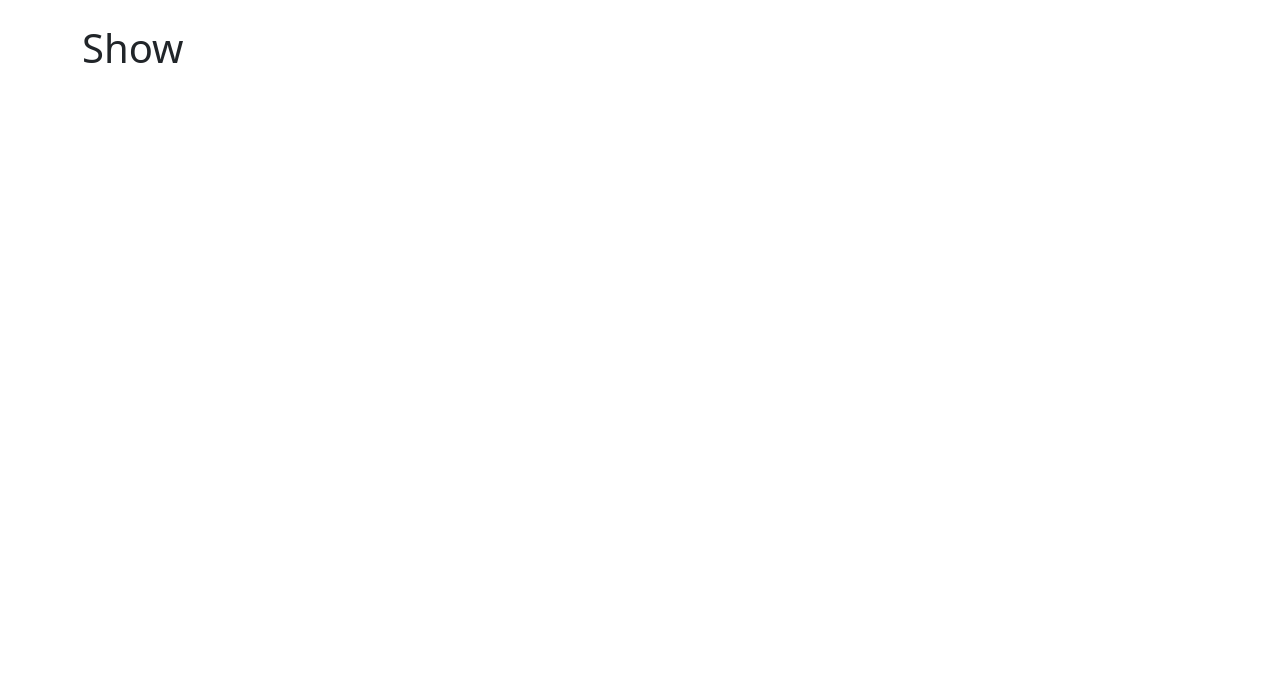
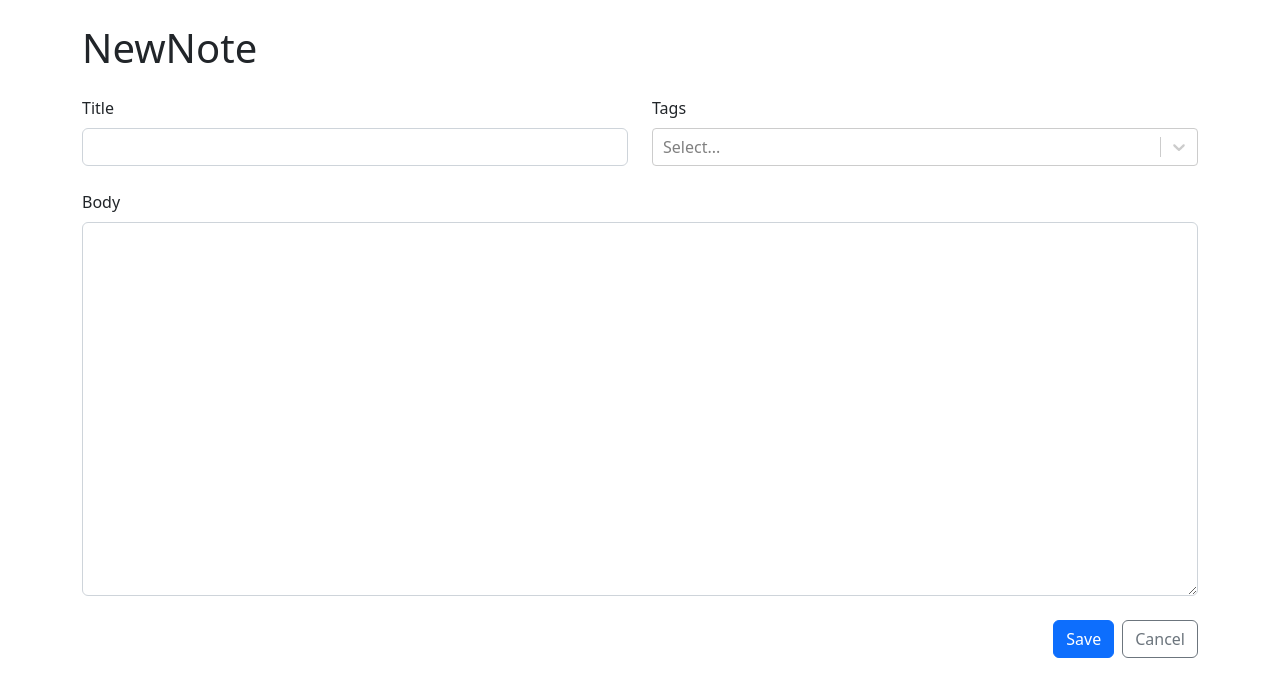
Before and after one commit to amator82/React-TypeScript-Notes, a React (Vite) app: page /new in a window 1280 px wide. Shown: the top 696 px of the page. Built offline with nearby package versions, Linux system fonts and the light colour scheme.

Commit message:
create component NewNote with NoteForm

```diff
--- a/package.json
+++ b/package.json
@@ -13,7 +13,8 @@
     "react": "^18.2.0",
     "react-bootstrap": "^2.7.2",
     "react-dom": "^18.2.0",
-    "react-router-dom": "^6.9.0"
+    "react-router-dom": "^6.9.0",
+    "react-select": "^5.7.0"
   },
   "devDependencies": {
     "@types/react": "^18.0.27",
--- a/src/App.tsx
+++ b/src/App.tsx
@@ -1,14 +1,17 @@
 import React, { useState } from 'react'
 import { Routes, Route, Navigate } from 'react-router-dom'
 
-import './App.css'
+import NewNote from './pages/NewNote'
+import Home from './pages/Home'
+
 import { Container } from 'react-bootstrap'
 
 function App() {
     return (
         <Container className='my-4'>
             <Routes>
-                <Route path='/' element={'dd'} />
+                <Route path='/' element={<Home />} />
+                <Route path='/new' element={<NewNote />} />
                 <Route path='/:id'>
                     <Route index element={<h1>Show</h1>} />
                     <Route path='edit' element={<h1>Edit</h1>} />
--- /dev/null
+++ b/src/components/NoteForm.tsx
@@ -0,0 +1,49 @@
+import React from 'react'
+
+import CreatebleReactSelect from 'react-select/creatable'
+
+import { Form, Stack, Row, Col, Button } from 'react-bootstrap'
+import { Link } from 'react-router-dom'
+
+const NoteForm = () => {
+    return (
+        <Form>
+            <Stack gap={4}>
+                <Row>
+                    <Col>
+                        <Form.Group controlId='title'>
+                            <Form.Label>Title</Form.Label>
+                            <Form.Control required />
+                        </Form.Group>
+                    </Col>
+                    <Col>
+                        <Form.Group controlId='tags'>
+                            <Form.Label>Tags</Form.Label>
+                            <CreatebleReactSelect isMulti />
+                        </Form.Group>
+                    </Col>
+                </Row>
+                <Form.Group controlId='markdown'>
+                    <Form.Label>Body</Form.Label>
+                    <Form.Control required as='textarea' rows={15} />
+                </Form.Group>
+                <Stack
+                    direction='horizontal'
+                    gap={2}
+                    className='justify-content-end'
+                >
+                    <Button type='submit' variant='primary'>
+                        Save
+                    </Button>
+                    <Link to='..'>
+                        <Button type='button' variant='outline-secondary'>
+                            Cancel
+                        </Button>
+                    </Link>
+                </Stack>
+            </Stack>
+        </Form>
+    )
+}
+
+export default NoteForm
--- /dev/null
+++ b/src/pages/Home.tsx
@@ -0,0 +1,7 @@
+import React from 'react'
+
+const Home = () => {
+    return <h1>Home</h1>
+}
+
+export default Home
--- /dev/null
+++ b/src/pages/NewNote.tsx
@@ -0,0 +1,13 @@
+import React from 'react'
+import NoteForm from './../components/NoteForm'
+
+const NewNote = () => {
+    return (
+        <>
+            <h1 className='mb-4'>NewNote</h1>
+            <NoteForm />
+        </>
+    )
+}
+
+export default NewNote
```
Also changed, not shown: src/App.css (deleted), 1 other file (tests, documents, lock files or other folders).
